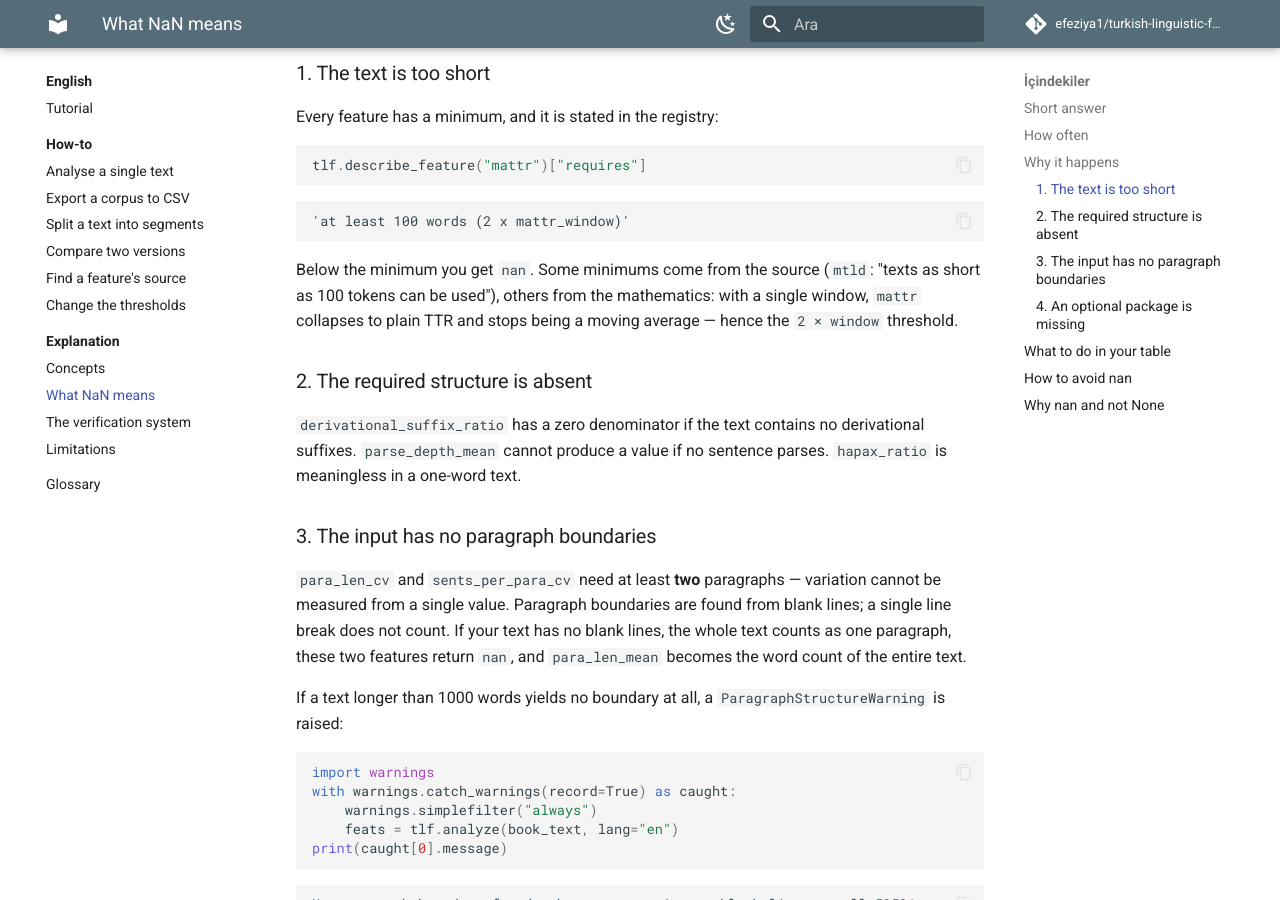
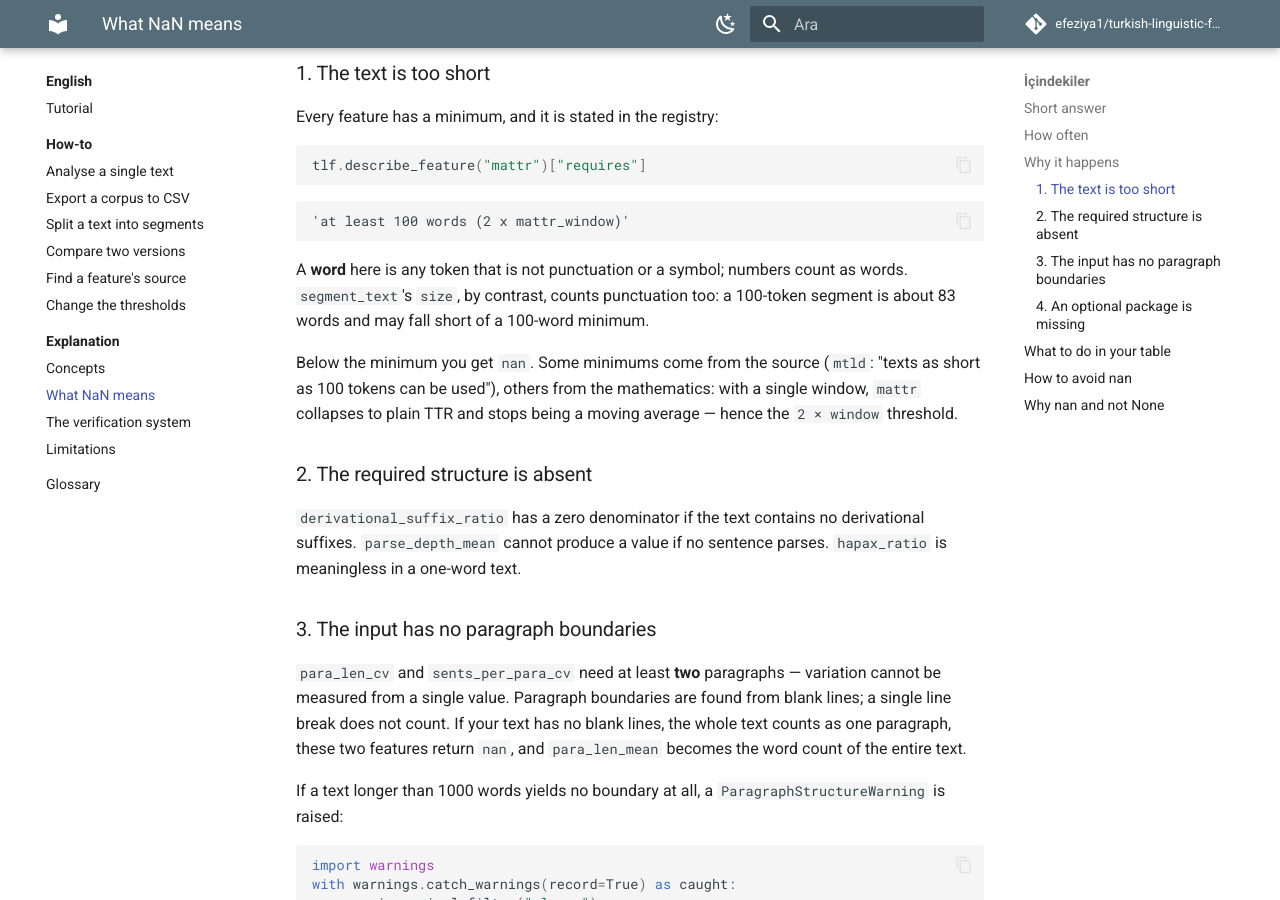
Before and after one commit to efeziya1/turkish-linguistic-features, an MkDocs documentation site: the page built from docs/en/explanation/nan.md, in a window 1280 px wide and 900 px high, scrolled down 988 px. Built offline with MkDocs 1.6.1 and Material for MkDocs 9.7.7, drawn with Linux system fonts in a browser that asks for light colours; comment, search, counter and statistics services are not loaded.

Commit message:
docs: künyedeki "word"ün noktalamasız sayıldığını belirt
NaN sayfası (TR/EN) ve özellik başvurusunun Requires sütun açıklaması:
kelime = noktalama ya da sembol olmayan token; segment_text'in size'ı ise
noktalamayı da sayar, 100 tokenlık parça ~83 kelime eder.

````diff
--- a/docs/en/explanation/nan.md
+++ b/docs/en/explanation/nan.md
@@ -52,6 +52,10 @@ tlf.describe_feature("mattr")["requires"]
 ```text
 'at least 100 words (2 x mattr_window)'
 ```
+
+A **word** here is any token that is not punctuation or a symbol; numbers
+count as words. `segment_text`'s `size`, by contrast, counts punctuation too:
+a 100-token segment is about 83 words and may fall short of a 100-word minimum.
 
 Below the minimum you get `nan`. Some minimums come from the source
 (`mtld`: "texts as short as 100 tokens can be used"), others from the
````
Also changed, not shown: docs/reference/features.md (+1 -1 lines), docs/tr/aciklama/nan.md (+4 -0 lines), 1 other file.
